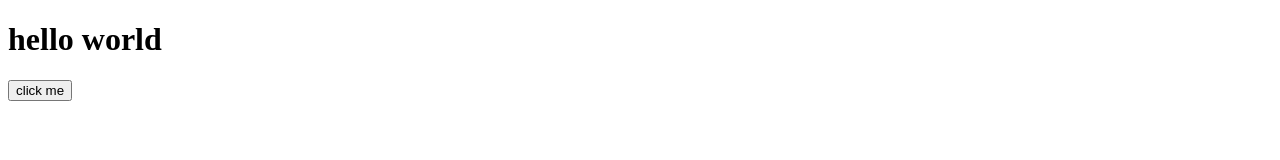
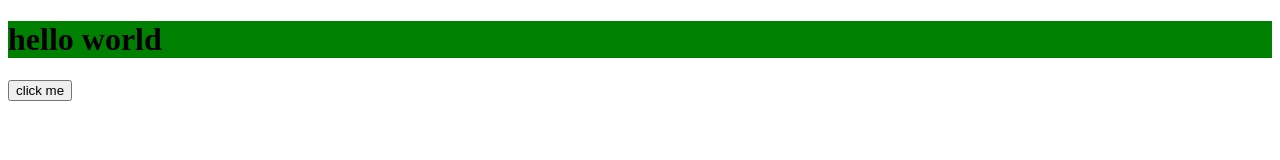
Before and after one commit to gbstern/gitPractice, a plain HTML site: page index.html in a window 1280 px wide. Drawn offline with Linux system fonts and the light colour scheme.

Commit message:
add green background

```diff
--- a/index.html
+++ b/index.html
@@ -8,7 +8,7 @@
 </head>
 
 <body>
-    <h1 id="helloMessage"></h1>
+    <h1 id="helloMessage" style="background-color: green;"></h1>
     <button onclick="alertMessage()">click me</button>
     <script src="script.js"></script>
 
```
